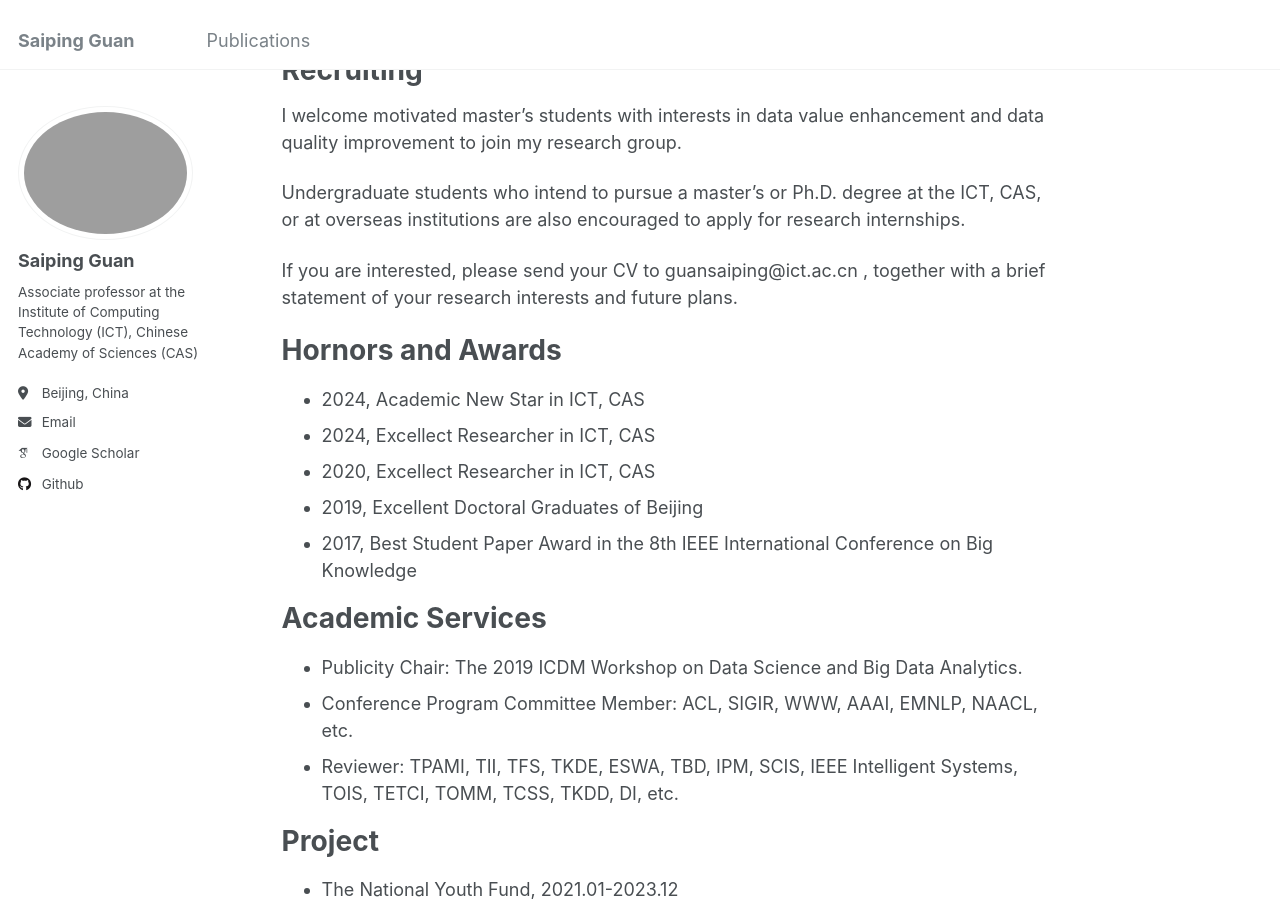
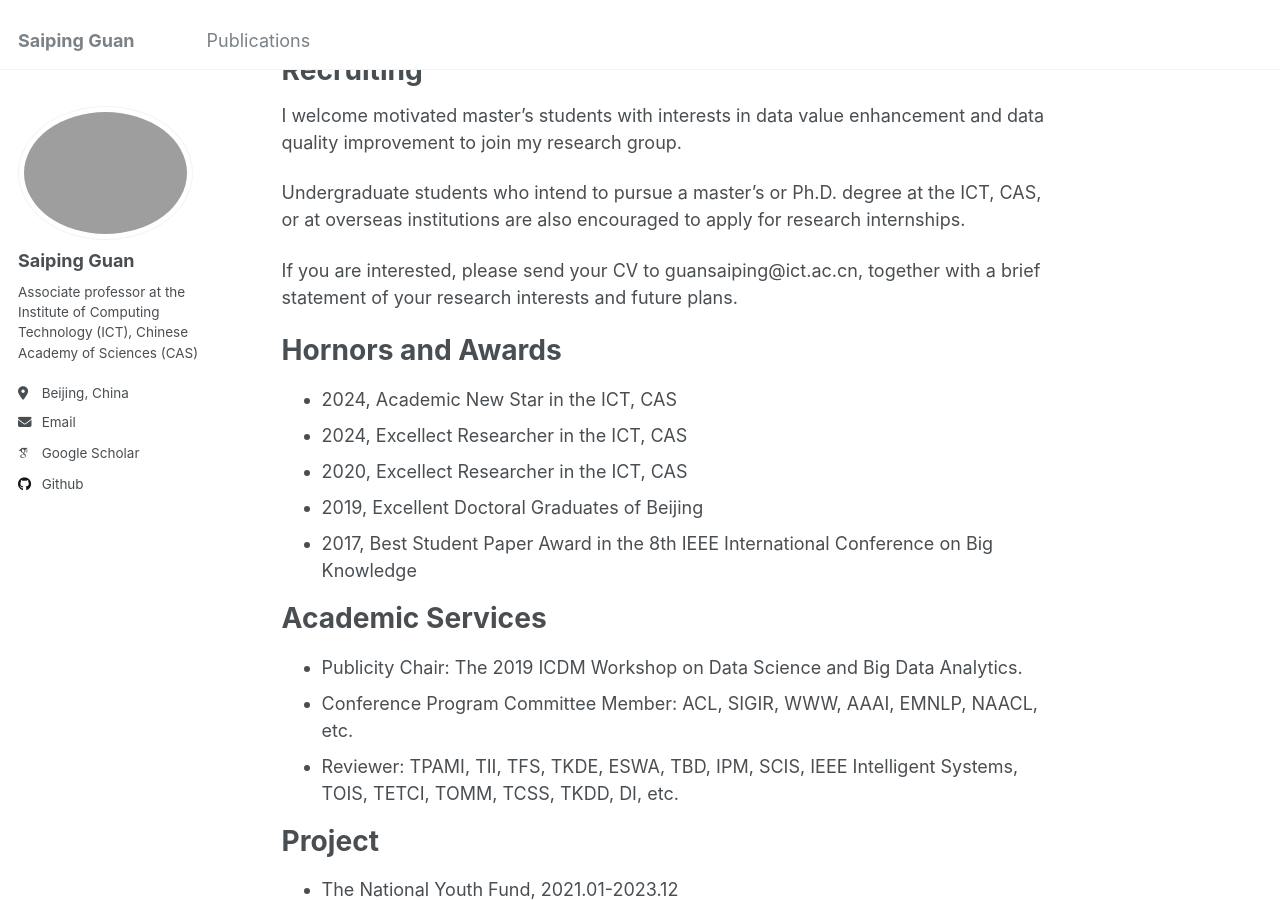
Before and after one commit to gsp2014/gsp2014.github.io, a Jekyll site: the page built from _pages/about.md, in a window 1280 px wide and 900 px high, scrolled down 438 px. Built offline with Jekyll 4.4.1, drawn with Linux system fonts in a browser that asks for light colours; some web fonts are replaced.

Commit message:
Update about.md

```diff
--- a/_pages/about.md
+++ b/_pages/about.md
@@ -19,14 +19,13 @@ I welcome motivated master’s students with interests in data value enhancement
 
 Undergraduate students who intend to pursue a master’s or Ph.D. degree at the ICT, CAS, or at overseas institutions are also encouraged to apply for research internships.
 
-If you are interested, please send your CV to guansaiping@ict.ac.cn
-, together with a brief statement of your research interests and future plans.
+If you are interested, please send your CV to guansaiping@ict.ac.cn, together with a brief statement of your research interests and future plans.
 
 Hornors and Awards
 ======
-- 2024, Academic New Star in ICT, CAS
-- 2024, Excellect Researcher in ICT, CAS
-- 2020, Excellect Researcher in ICT, CAS
+- 2024, Academic New Star in the ICT, CAS
+- 2024, Excellect Researcher in the ICT, CAS
+- 2020, Excellect Researcher in the ICT, CAS
 - 2019, Excellent Doctoral Graduates of Beijing
 - 2017, Best Student Paper Award in the 8th IEEE International Conference on Big Knowledge
 
```
